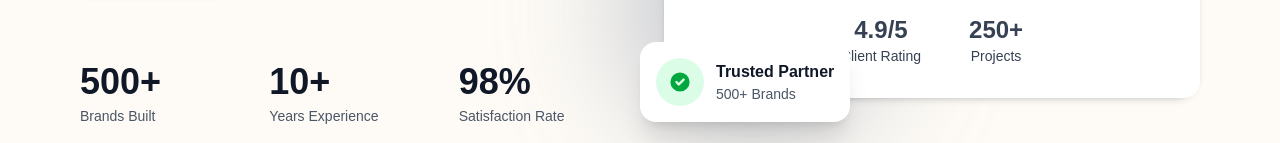
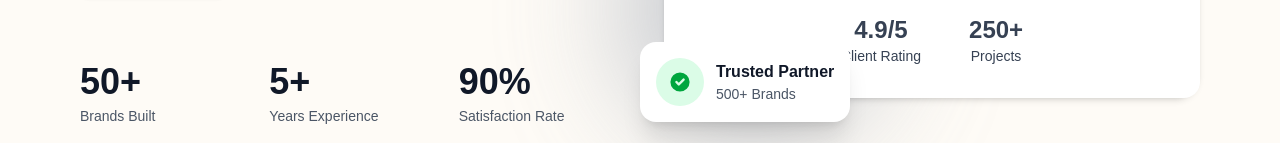
Before and after one commit to joyebene/aceline, a Next.js app: page / in a window 1280 px wide. Shown: the part 657-800 px from the top of the page. Built offline with nearby package versions, Linux system fonts and the light colour scheme.

Commit message:
first commit

```diff
--- a/src/components/about/stats.tsx
+++ b/src/components/about/stats.tsx
@@ -6,7 +6,7 @@ const Stats = () => {
         <div className="container mx-auto max-w-6xl">
           <div className="grid md:grid-cols-4 gap-8 text-center">
             {[
-              { number: '100+', label: 'Brands Built' },
+              { number: '50+', label: 'Brands Built' },
               { number: '5+', label: 'Years Experience' },
               { number: '90%', label: 'Client Satisfaction' },
               { number: '10+', label: 'Team Members' }
--- a/src/components/expertise/whyChooseUs.tsx
+++ b/src/components/expertise/whyChooseUs.tsx
@@ -13,9 +13,9 @@ const WhyChooseUs = () => {
           <div className="grid md:grid-cols-2 lg:grid-cols-4 gap-8">
             {[
               { icon: '🏆', title: 'Award-Winning', desc: 'Recognized for excellence in branding' },
-              { icon: '👥', title: 'Expert Team', desc: '50+ specialists in brand strategy' },
+              { icon: '👥', title: 'Expert Team', desc: '10+ specialists in brand strategy' },
               { icon: '📊', title: 'Data-Driven', desc: 'Results backed by analytics' },
-              { icon: '💼', title: 'Proven Track Record', desc: '500+ successful projects' }
+              { icon: '💼', title: 'Proven Track Record', desc: '50+ successful projects' }
             ].map((reason, i) => (
               <div key={i} className="text-center">
                 <div className="w-20 h-20 bg-gradient-to-br from-red-50 to-orange-50 rounded-2xl mx-auto flex items-center justify-center mb-4 text-4xl">
--- a/src/components/home/hero.tsx
+++ b/src/components/home/hero.tsx
@@ -41,15 +41,15 @@ const Hero = () => {
               {/* Stats */}
               <div className="grid grid-cols-3 gap-8 pt-8">
                 <div>
-                  <div className="text-4xl font-bold text-gray-900">500+</div>
+                  <div className="text-4xl font-bold text-gray-900">50+</div>
                   <div className="text-sm text-gray-600 mt-1">Brands Built</div>
                 </div>
                 <div>
-                  <div className="text-4xl font-bold text-gray-900">10+</div>
+                  <div className="text-4xl font-bold text-gray-900">5+</div>
                   <div className="text-sm text-gray-600 mt-1">Years Experience</div>
                 </div>
                 <div>
-                  <div className="text-4xl font-bold text-gray-900">98%</div>
+                  <div className="text-4xl font-bold text-gray-900">90%</div>
                   <div className="text-sm text-gray-600 mt-1">Satisfaction Rate</div>
                 </div>
               </div>
```
